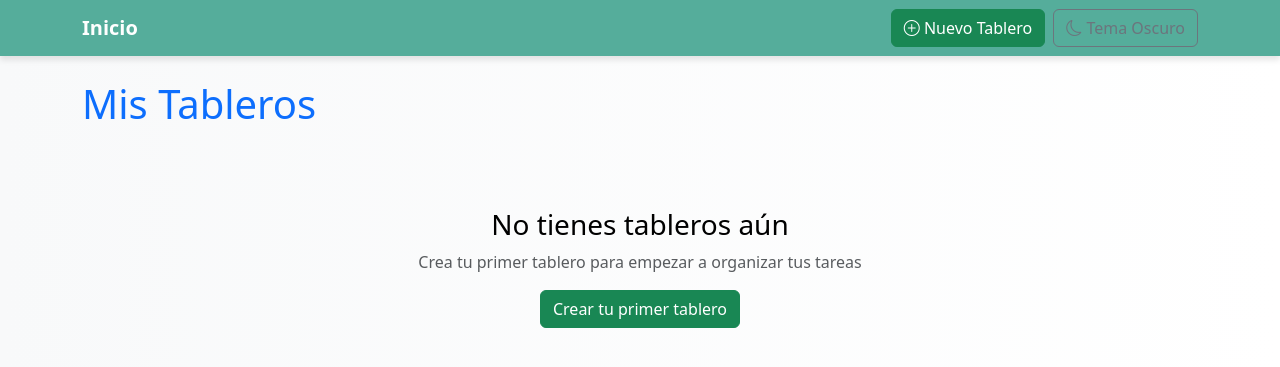
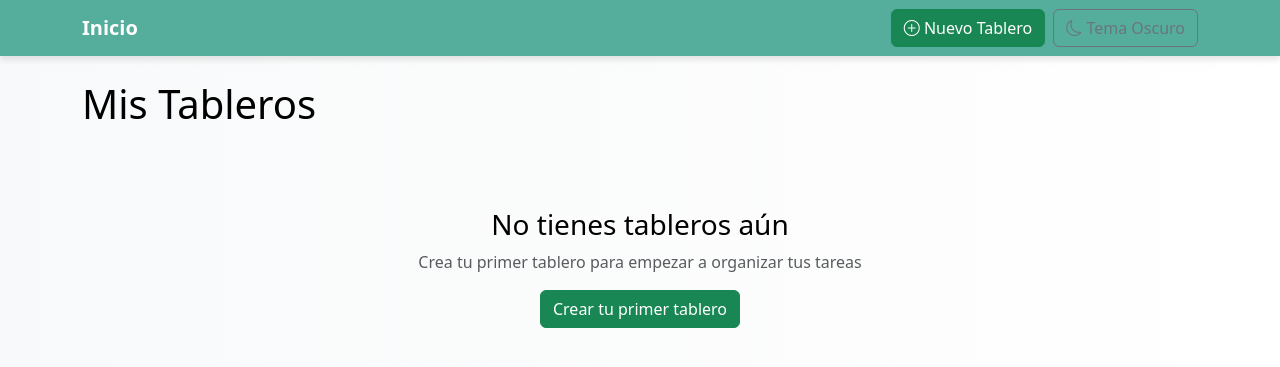
Before and after one commit to CarlosCih/kanban-board-lite, a PHP site: page /kanban-board-lite/ in a window 1280 px wide. Shown: the top 367 px of the page. Run offline with PHP 8.4, Linux system fonts and the light colour scheme; some libraries are stand-ins or nearby versions.

Commit message:
cambio de titulo en Mis tableros

```diff
--- a/index.php
+++ b/index.php
@@ -45,7 +45,7 @@
     <!-- Encabezado de la Página -->
     <header class="container my-4">
         <div class="d-flex justify-content-between align-items-center">
-            <h1 class="text-primary">Mis Tableros</h1>
+            <h1 class="">Mis Tableros</h1>
         </div>
     </header>
 
```
